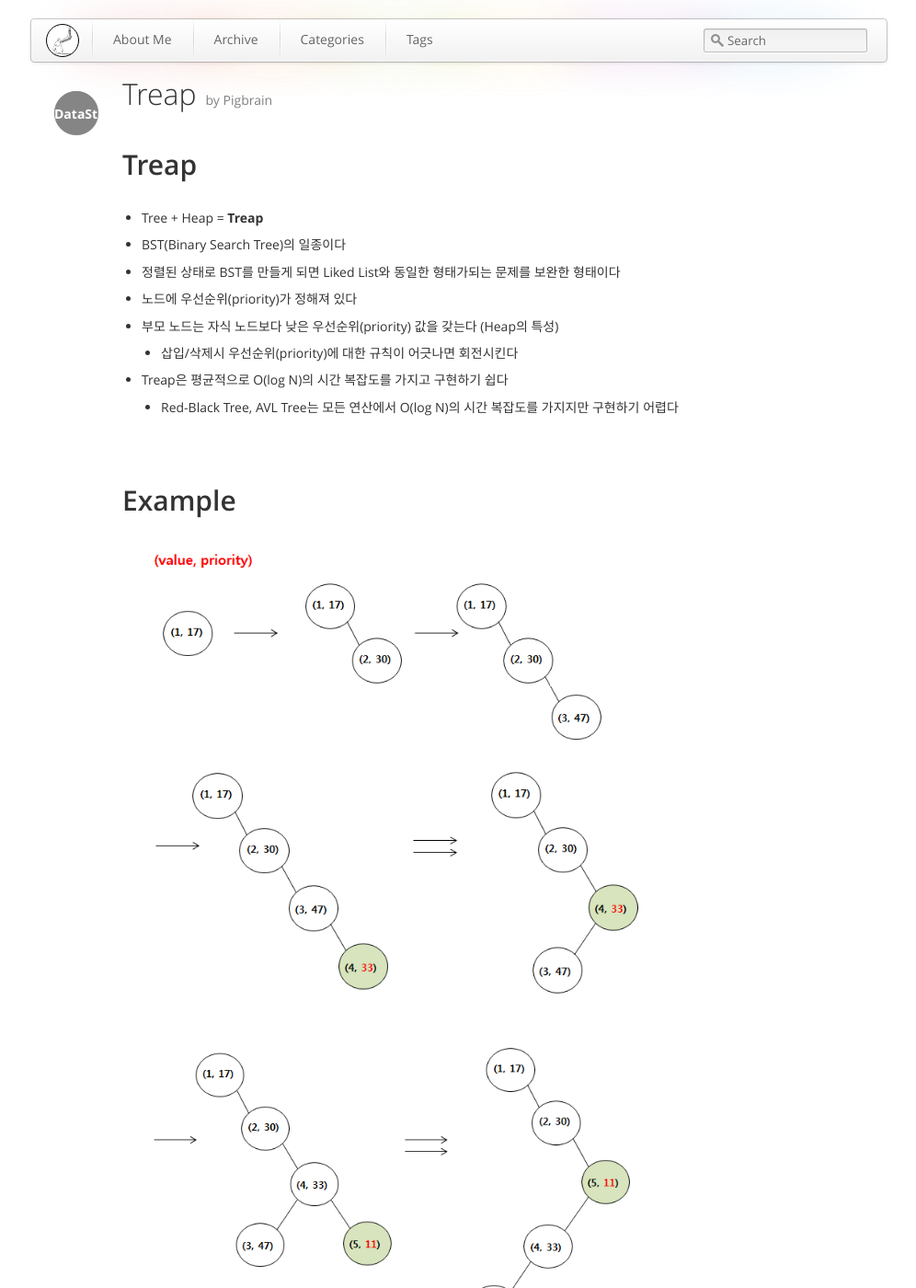
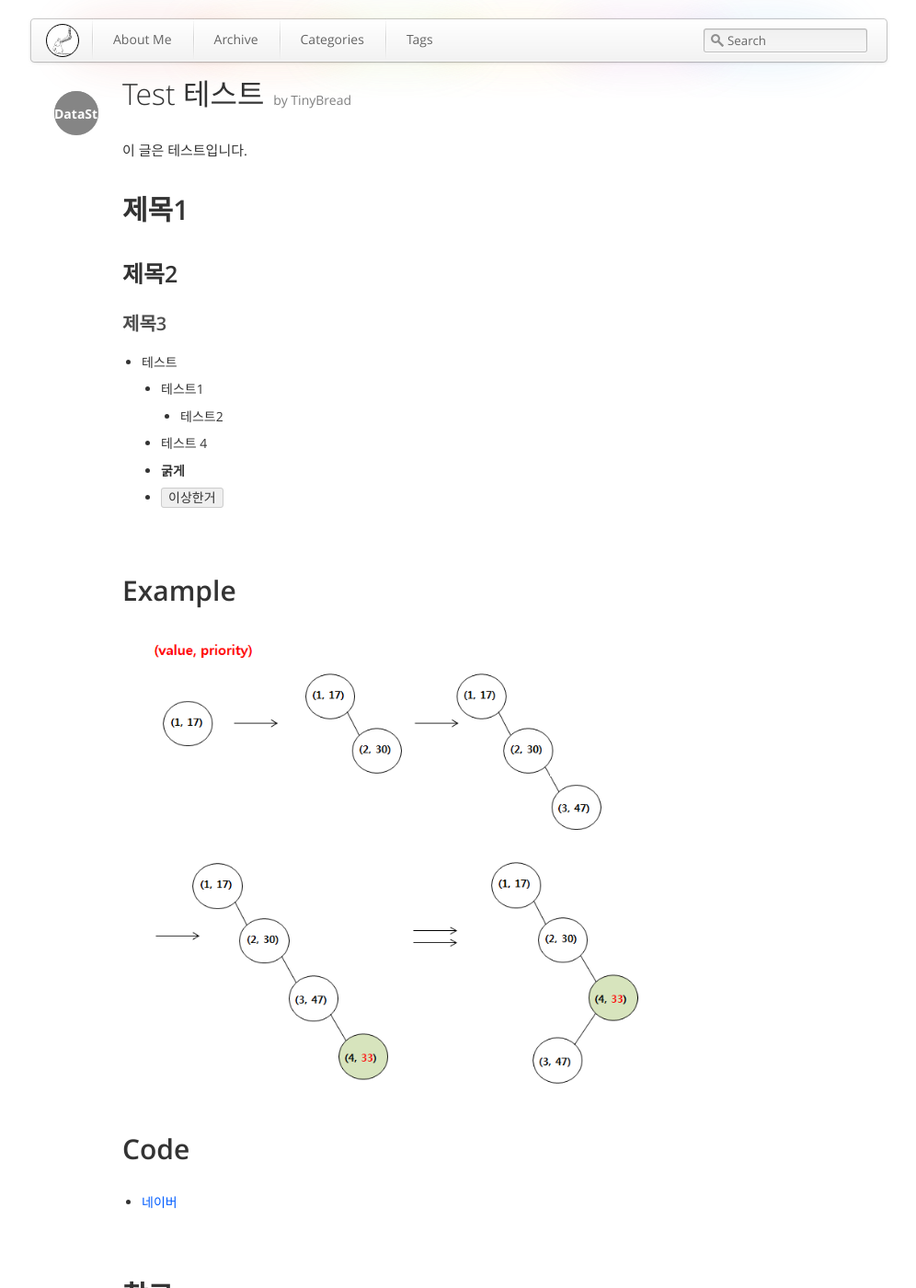
Before and after one commit to tinybread/tinybread.github.com, a Jekyll site: the page built from _posts/2016-2-11-Treap_on_DataStructure.md, in a window 1280 px wide and 1400 px high. Shown: the whole window at 92% size, without its empty margins (141-1137 px from the left). Built offline with Jekyll 4.4.1, drawn with Linux system fonts in a browser that asks for light colours.

Commit message:
no message

```diff
--- a/_posts/2016-2-11-Treap_on_DataStructure.md
+++ b/_posts/2016-2-11-Treap_on_DataStructure.md
@@ -1,23 +1,25 @@
 ---
 layout: post
 category: DataStructure
-title: Treap
-tagline: by Pigbrain
+title: Test 테스트
+tagline: by TinyBread
 tags: [DataStructure]
 ---
 
+이 글은 테스트입니다.
+
 <!--more-->
 
-# Treap
-* Tree + Heap = **Treap**
-* BST(Binary Search Tree)의 일종이다
-* 정렬된 상태로 BST를 만들게 되면 Liked List와 동일한 형태가되는 문제를 보완한 형태이다
-* 노드에 우선순위(priority)가 정해져 있다
-* 부모 노드는 자식 노드보다 낮은 우선순위(priority) 값을 갖는다 (Heap의 특성)
-	* 삽입/삭제시 우선순위(priority)에 대한 규칙이 어긋나면 회전시킨다
-* Treap은 평균적으로 O(log N)의 시간 복잡도를 가지고 구현하기 쉽다
-	* Red-Black Tree, AVL Tree는 모든 연산에서 O(log N)의 시간 복잡도를 가지지만 구현하기 어렵다
+# 제목1
+## 제목2
+### 제목3
 
+* 테스트
+	* 테스트1
+		* 테스트2
+	* 테스트 4
+	* **굵게**
+	* `이상한거`
 
 <br>
 
@@ -25,14 +27,11 @@ tags: [DataStructure]
 
 <img src="/assets/themes/Snail/img/DataStructure/Treap/example1.png" alt="">
 
-<img src="/assets/themes/Snail/img/DataStructure/Treap/example2.png" alt="">
 
 
-<img src="/assets/themes/Snail/img/DataStructure/Treap/example3.png" alt="">
 
-
-# Code #
-* [Code](https://github.com/pigbrain/HelloJava/blob/master/src/main/java/io/pigbrain/tree/treap/Treap.java)
+# Code
+* [네이버](http://www.naver.com)
 
 <br>
 
```
